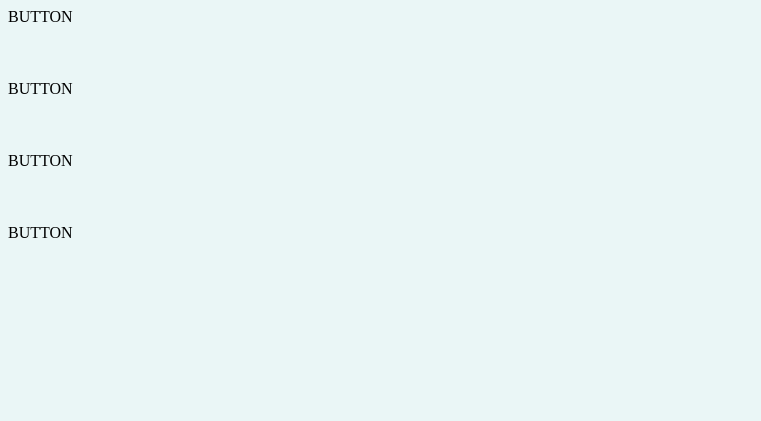
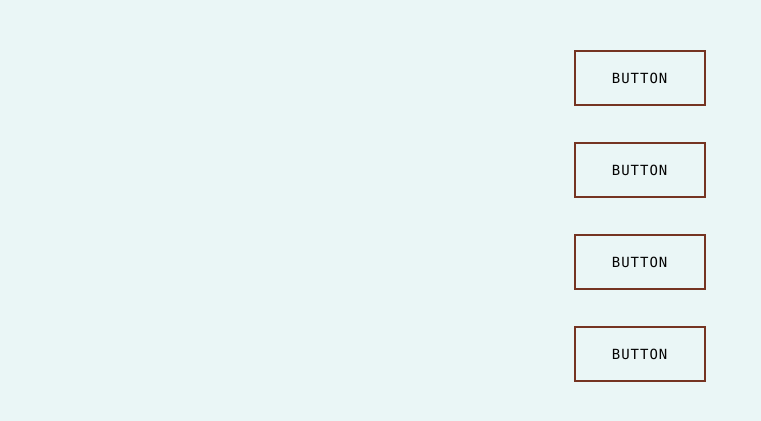
Before and after one commit to amardippadghan/cv, a plain HTML site: page hover.html in a window 1280 px wide. Shown: the whole page, without its empty margins (0-761 px from the left). Drawn offline with Linux system fonts and the light colour scheme.

Commit message:
editing css file

```diff
--- a/css/style.css
+++ b/css/style.css
@@ -1,8 +1,5 @@
 
-body {
-background-color: #EAF6F6;
 
-}
 
 hr{
   background-color: #EAF6F6;
@@ -29,3 +26,50 @@ h3{
   color: #66BFBF;
 
 }
+html {
+  height: 100%;
+}
+
+body {
+  height: 100%;
+  margin: 0;
+  background: #EAF6F6;
+}
+
+.button_slide {
+  color: #040303;
+  border: 2px solid #753422;
+  border-radius: 0px;
+  padding: 18px 36px;
+  display: inline-block;
+  font-family: "Lucida Console", Monaco, monospace;
+  font-size: 14px;
+  letter-spacing: 1px;
+  cursor: pointer;
+  box-shadow: inset 0 0 0 0 #FF0000;
+  -webkit-transition: ease-out 0.4s;
+  -moz-transition: ease-out 0.4s;
+  transition: ease-out 0.4s;
+}
+
+.slide_down:hover {
+  box-shadow: inset 0 100px 0 0 #FF0000;
+}
+
+.slide_right:hover {
+  box-shadow: inset 400px 0 0 0 #FF0000;
+}
+
+.slide_left:hover {
+  box-shadow: inset 0 0 0 50px #FF0000;
+}
+
+.slide_diagonal:hover {
+  box-shadow: inset 400px 50px 0 0 #FF0000;
+}
+
+#outer {
+  width: 364px;
+  margin: 50px auto 0 auto;
+  text-align: center;
+}
```
